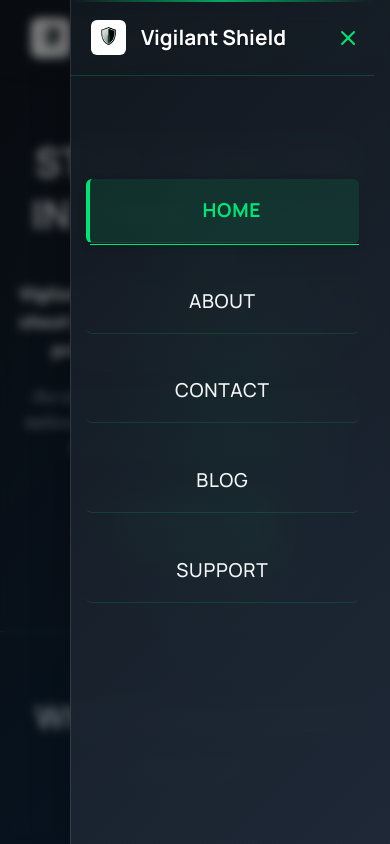
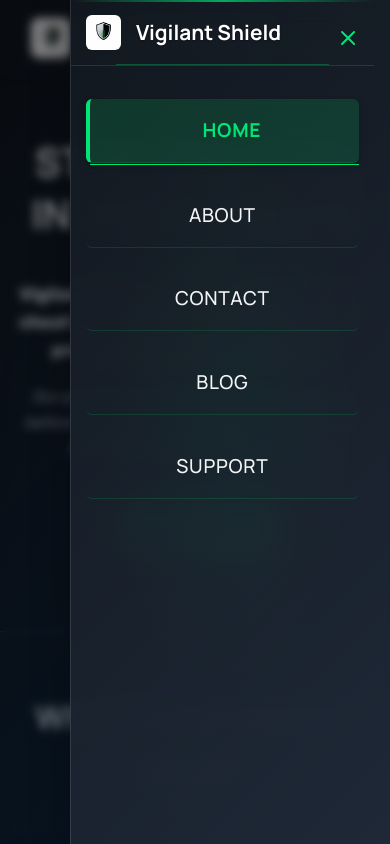
Before and after one commit to cruz-jacob/CERN-GEM, a plain HTML site: page index.html in a window 390 px wide. Both pictures are taken after a click on the label "Toggle navigation menu". Shown: the top 844 px of the page. Drawn offline with nearby package versions, Linux system fonts and the light colour scheme.

Commit message:
added style to menu mobile final

```diff
--- a/css/style.css
+++ b/css/style.css
@@ -2368,11 +2368,10 @@
   .navToggler:checked ~ nav {
     transform: translateX(0);
   }
-
   header nav ul {
     flex-direction: column;
-    padding: 80px 0 30px 0;
-    gap: 18px; /* Increased gap between menu items */
+    padding: 20px 0 30px 0;
+    gap: 12px; /* Reduced gap between menu items */
   }
 
   header nav li {
@@ -2414,14 +2413,13 @@
     transition: all 0.3s ease;
   }
 
-  /* Left border for current page indicator */
-  header nav a[aria-current="page"] {
+  /* Left border for current page indicator */  header nav a[aria-current="page"] {
     border-left: 4px solid #00e676;
-    background: rgba(0, 230, 118, 0.1);
+    background: rgba(0, 230, 118, 0.15);
     padding-left: 15px;
     color: #00e676;
     font-weight: 600;
-    box-shadow: 0 4px 8px rgba(0, 0, 0, 0.1);
+    box-shadow: 0 4px 8px rgba(0, 0, 0, 0.2);
   }
 
   header nav a:hover,
@@ -2521,8 +2519,8 @@
 
 /* Mobile navigation header and branding */
 .mobile-nav-header {
-  padding: 20px;
-  margin-bottom: 20px;
+  padding: 15px;
+  margin-bottom: 10px;
   display: none;
   border-bottom: 1px solid rgba(0, 230, 118, 0.2);
   position: relative;
@@ -2538,6 +2536,16 @@
   height: 2px;
   background: linear-gradient(to right, transparent, #00e676, transparent);
   opacity: 0.7;
+}
+
+.mobile-nav-header::after {
+  content: '';
+  position: absolute;
+  bottom: 0;
+  left: 15%;
+  right: 15%;
+  height: 1px;
+  background: rgba(0, 230, 118, 0.3);
 }
 
 .mobile-brand {
```
